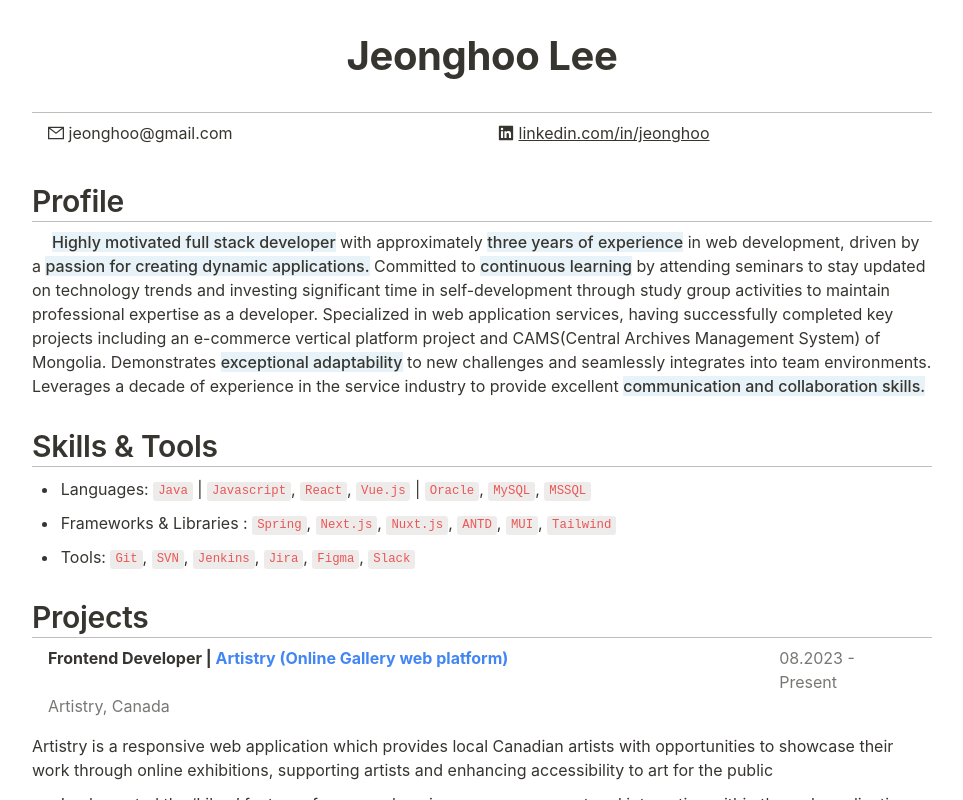
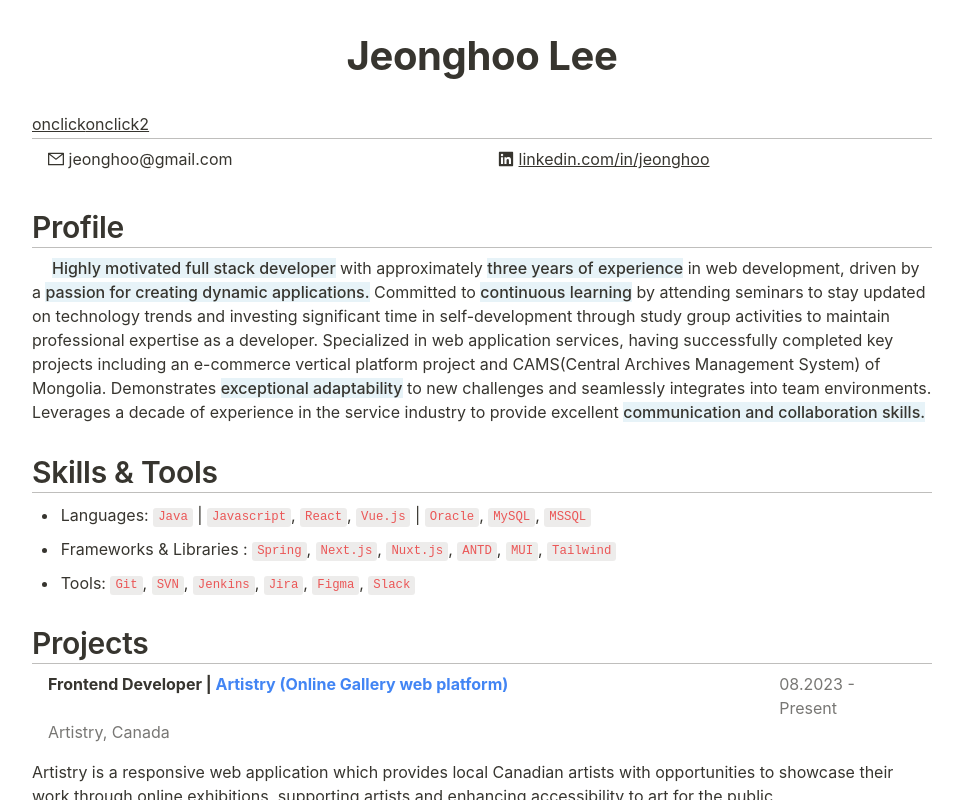
Before and after one commit to Jeonghoo-dev/jeonghoo-dev.github.io, a Next.js app: page / in a window 1280 px wide. Shown: the whole page, without its empty margins (158-1121 px from the left). Built offline with nearby package versions, Linux system fonts and the light colour scheme.

Commit message:
텀블러 share 링크 테스트

```diff
--- a/components/directory/resume/Resume.jsx
+++ b/components/directory/resume/Resume.jsx
@@ -8,6 +8,9 @@ ResumePage.propTypes = {
 
 export default function ResumePage({children}) {
   const highlight = 'profile highlight-blue_background simple-table-header';
+  const encodedLink = encodeURIComponent('https://jeonghoo.github.io');
+  const encodedTitle = encodeURIComponent('Jeonghoo Lee - Resume');
+  const encodedTag = encodeURIComponent('Resume, Artistry');
 
   return (
     <div className={'resume'}>
@@ -16,6 +19,8 @@ export default function ResumePage({children}) {
           <h1 className="page-title">Jeonghoo Lee</h1><p className="page-description"></p>
         </header>
 
+        <a href={ `https://tumblr.com/share/link?url=${encodedLink}&postType=link&title=${encodedTitle}&caption=${encodedTitle}&tags=${encodedTag}` }>onclick</a>
+        <a href={ `https://www.tumblr.com/widgets/share/tool?shareSource=legacy&canonicalUrl=${encodedLink}&title=${encodedTitle}&caption=${encodedTitle}&tags=${encodedTag}&posttype=link` }>onclick2</a>
         <div className="page-body">
           <hr id="1abd38c7-b04d-80e4-aff5-f8a3aea80577"/>
 
```
